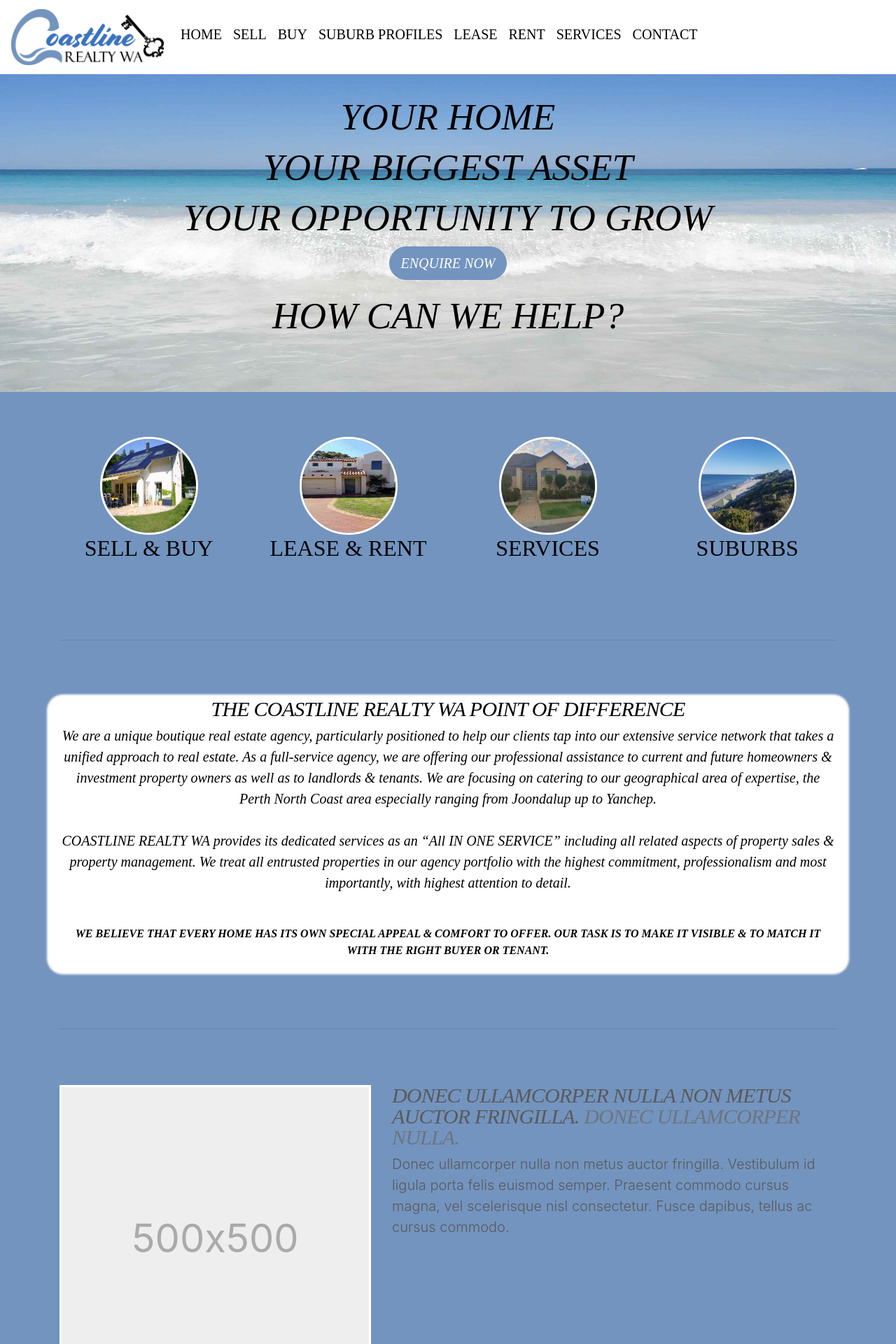
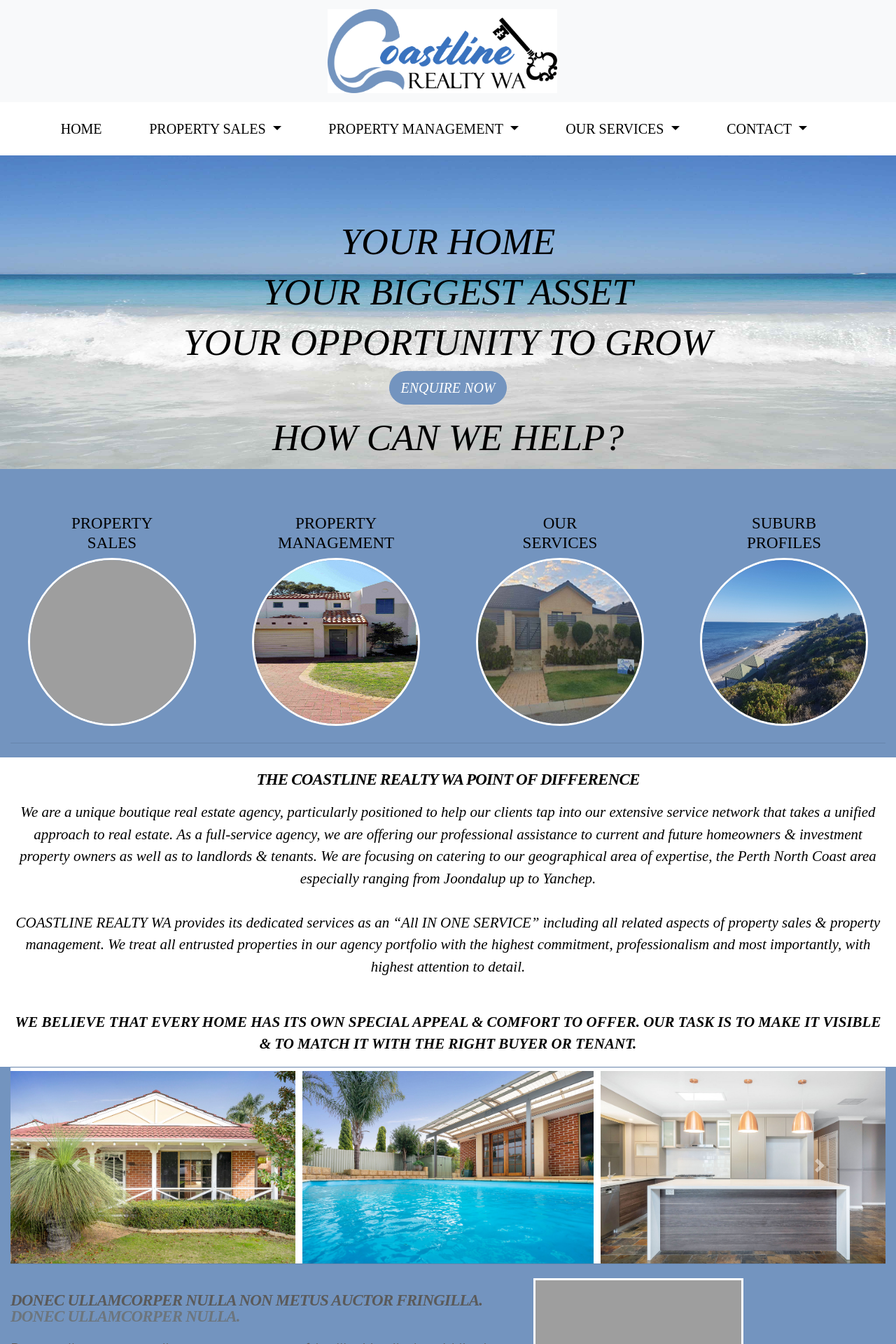
Before and after one commit to Nathan-Rosenboom/Coastline-Realty, a web app: file public/template1.html in a window 1280 px wide. Shown: the top 1920 px of the page at 70% size. Run offline with its HTML, style and script files only (its server is not run), Linux system fonts and the light colour scheme; some libraries are stand-ins or nearby versions; grey boxes are pictures that could not be loaded.

Commit message:
Added content and styling to template1.html

```diff
--- a/public/carousel.css
+++ b/public/carousel.css
@@ -3,7 +3,6 @@
 /* Padding below the footer and lighter body text */
 
 body {
-  padding-top: 3rem;
   padding-bottom: 3rem;
   color: #5a5a5a;
   background-color: #7394bf;
@@ -14,7 +13,7 @@
 }
 
 .navbar-brand-img {
-  height: 10vh;
+  height: 15vh;
 
 }
 
@@ -22,17 +21,22 @@
   text-transform: uppercase;
   font-family: 'Times New Roman', Times, serif;
   color: black;
+  width: max-content;
+  font-size: 20px;
 }
+
+.nav-link {
+  margin-left: auto;
+  margin-right: 2vmax;
+}
+
 
 
 /* CUSTOMIZE THE CAROUSEL
 -------------------------------------------------- */
 
 /* Carousel base class */
-.carousel {
-  margin-bottom: 4rem;
 
-}
 /* Since positioning the image, we need to help out the caption */
 .carousel-caption {
   bottom: 3rem;
@@ -51,12 +55,14 @@
 .carousel-item {
   height: 32rem;
 }
+
 .carousel-item > img {
   position: absolute;
   top: 0;
   left: 0;
   min-width: 100%;
-  height: 32rem;
+  height: 28rem;
+
 }
 
 .carousel-btn {
@@ -76,9 +82,7 @@
   margin-bottom: 1.5rem;
   text-align: center;
 }
-.marketing h2 {
-  font-weight: 400;
-}
+
 .marketing .col-lg-4 p {
   margin-right: .75rem;
   margin-left: .75rem;
@@ -88,6 +92,7 @@
   text-transform: uppercase;
   font-family: 'Times New Roman', Times, serif;
   color: black;
+  font-size: 23px;
 }
 
 .bd-placeholder-img {
@@ -97,63 +102,97 @@
 }
 /* Featurettes
 ------------------------- */
-
+.featurette {
+  margin-top: 20px;
+}
 .featurette-divider {
-  margin: 5rem 0; /* Space out the Bootstrap <hr> more */
+  margin: 0 0; /* Space out the Bootstrap <hr> more */
 }
 
 /* Thin out the marketing headings */
 .featurette-heading {
-  font-weight: 10;
+  font-weight: bold;
   line-height: 1;
   letter-spacing: -.05rem;
   font-family: 'Times New Roman', Times, serif;
   text-transform: uppercase;
   font-style: italic;
+  margin-top: 20px;
+  margin-bottom: 20px;
 }
 
 .about-col {
-  background-color: #ffffff;
   width: 100vw;
-  border-style: solid;
-  border-width: 3px;
-  border-color: #ffffff;
-  border-radius: 20px;
   color: black;
-  box-shadow: 0px 0px 3px 3px #ffffff;
+  background-color: #FFFFFF;
 }
 
 .about-col p {
   font-family: 'Times New Roman', Times, serif;
   font-style: italic;
+  font-size: 21px;
 }
 
 .profile-text {
   font-weight: bold;
+  font-size: 21px;
 }
+
+.lead {
+  font-size: 21px;
+}
+
+.gallery-caption{
+  position: sticky;
+
+  color: #ffffff;
+  background-color: grey;
+  transform: translateY(230px) rotate(330deg);
+  -ms-transform: rotate(330deg); /* IE 9 */
+  opacity: 50%;
+  font-family: Georgia, 'Times New Roman', Times, serif;
+}
+
+.card-img-carousel {
+  max-width: 100%;
+  max-height: 100%;
+}
+
+.card-gallery {
+  margin: 0px!important;
+  border-style: solid;
+  border-color: #ffffff;
+  border-width: 5px;
+  border-radius: 0px;
+}
+
+.gallery-items {
+  height: 280px;
+}
+
+
+
 /* RESPONSIVE CSS
 -------------------------------------------------- */
 
 @media (min-width: 40em) {
   /* Bump up size of carousel content */
-  .carousel-caption p {
-    margin-bottom: 1.25rem;
-    font-size: 1.25rem;
-    line-height: 1.4;
-  }
 
   .featurette-heading {
-    font-size: 30px;
+    font-size: 23px;
   }
 }
 
 @media (min-width: 62em) {
   .featurette-heading {
-    margin-top: 0rem;
+    margin-top: 20px;
+    margin-bottom: 20px;
   }
 }
 
 @media (max-width: 440px) {
+
+
   .carousel-text {
     font-size: 1.5rem;
   }
@@ -169,4 +208,10 @@
   .carousel-item {
     height: 50vh;
   }
+  .gallery-caption{
+    width: 700px;
+    transform: translateX(-100px) translateY(100px) rotate(330deg);
+    -ms-transform: rotate(330deg); /* IE 9 */
+
+  }
 }
--- a/public/template1.html
+++ b/public/template1.html
@@ -44,52 +44,71 @@
   </head>
   <body>
     <header>
-  <nav class="navbar navbar-expand-md navbar-light fixed-top bg-dark">
-    <a class="navbar-brand" href="#"><img class="navbar-brand-img" src="assets/img/3.png" /></a>
+      <nav class="navbar navbar-light bg-light justify-content-center">
+        <a class="navbar-brand" href="#"><img class="navbar-brand-img" src="assets/img/3.png" /></a>
+      </nav>
+  <nav class="navbar navbar-expand-md navbar-light bg-dark justify-content-center">
+
     <button class="navbar-toggler" type="button" data-toggle="collapse" data-target="#navbarCollapse" aria-controls="navbarCollapse" aria-expanded="false" aria-label="Toggle navigation">
       <span class="navbar-toggler-icon"></span>
     </button>
-    <div class="collapse navbar-collapse" id="navbarCollapse">
-      <ul class="navbar-nav mr-auto">
+    <div class="collapse navbar-collapse justify-content-center" id="navbarCollapse">
+      <ul class="navbar-nav justify-content-center col-md-12">
         <li class="nav-item">
-          <a class="nav-link active" href="./temp.html">
-            <h5 class="nav-tab">Home</h5>
-          </a>
+          <div class="dropdown nav-link">
+            <a href="./template1.html"><button class="btn nav-tab" type="button" id="dropdownMenuButton">
+              Home
+            </button></a>
+          </div>
+        </li>
+        <li>
+          <div class="dropdown nav-link">
+            <button class="btn dropdown-toggle nav-tab" type="button" id="dropdownMenuButton" data-toggle="dropdown" aria-haspopup="true" aria-expanded="false">
+              Property Sales
+            </button>
+            <div class="dropdown-menu" aria-labelledby="dropdownMenuButton">
+              <a class="dropdown-item" href="#">Buy</a>
+              <a class="dropdown-item" href="#">Sell</a>
+              <a class="dropdown-item" href="#">Something else here</a>
+            </div>
+          </div>
         </li>
         <li class="nav-item">
-          <a class="nav-link active" href="./temp.html">
-            <h5 class="nav-tab">Sell</h5>
-          </a>
+          <div class="dropdown nav-link">
+            <button class="btn dropdown-toggle nav-tab" type="button" id="dropdownMenuButton" data-toggle="dropdown" aria-haspopup="true" aria-expanded="false">
+              Property Management
+            </button>
+            <div class="dropdown-menu" aria-labelledby="dropdownMenuButton">
+              <a class="dropdown-item" href="#">Lease</a>
+              <a class="dropdown-item" href="#">Rent</a>
+              <a class="dropdown-item" href="#">Owners Portal</a>
+              <a class="dropdown-item" href="#">Tennants Portal</a>
+            </div>
+          </div>
         </li>
         <li class="nav-item">
-          <a class="nav-link active" href="./temp.html">
-            <h5 class="nav-tab">Buy</h5>
-          </a>
+          <div class="dropdown nav-link">
+            <button class="btn dropdown-toggle nav-tab" type="button" id="dropdownMenuButton" data-toggle="dropdown" aria-haspopup="true" aria-expanded="false">
+              Our Services
+            </button>
+            <div class="dropdown-menu" aria-labelledby="dropdownMenuButton">
+              <a class="dropdown-item" href="#">Buy</a>
+              <a class="dropdown-item" href="#">Sell</a>
+              <a class="dropdown-item" href="#">Something else here</a>
+            </div>
+          </div>
         </li>
         <li class="nav-item">
-          <a class="nav-link active" href="./temp.html">
-            <h5 class="nav-tab">Suburb Profiles</h5>
-          </a>
-        </li>
-        <li class="nav-item">
-          <a class="nav-link active" href="./temp.html">
-            <h5 class="nav-tab">Lease</h5>
-          </a>
-        </li>
-        <li class="nav-item">
-          <a class="nav-link active" href="./temp.html">
-            <h5 class="nav-tab">Rent</h5>
-          </a>
-        </li>
-        <li class="nav-item">
-          <a class="nav-link" href="#!">
-            <h5 class="nav-tab">Services</h5>
-          </a>
-        </li>
-        <li class="nav-item">
-          <a class="nav-link active" href="#!">
-            <h5 class="nav-tab">Contact</h5>
-          </a>
+          <div class="dropdown nav-link">
+            <button class="btn dropdown-toggle nav-tab" type="button" id="dropdownMenuButton" data-toggle="dropdown" aria-haspopup="true" aria-expanded="false">
+              Contact
+            </button>
+            <div class="dropdown-menu" aria-labelledby="dropdownMenuButton">
+              <a class="dropdown-item" href="#">Buy</a>
+              <a class="dropdown-item" href="#">Sell</a>
+              <a class="dropdown-item" href="#">Something else here</a>
+            </div>
+          </div>
         </li>
       </ul>
     </div>
@@ -107,7 +126,7 @@
             <h2 class="carousel-text">Your Home</h2>
             <h2 class="carousel-text">Your Biggest Asset</h2>
             <h2 class="carousel-text">Your Opportunity To Grow</h2>
-            <p><a class="btn btn-lg btn-primary carousel-btn" href="#" role="button">Enquire Now</a></p>
+            <p><a class="btn btn-lg btn-primary carousel-btn" href="./form.html" role="button">Enquire Now</a></p>
             <h2 class="carousel-text">How Can We Help?</h2>
           </div>
         </div>
@@ -120,32 +139,32 @@
   ================================================== -->
   <!-- Wrap the rest of the page in another container to center all the content. -->
 
-  <div class="container marketing">
+  <div class="container-fluid marketing">
 
     <!-- Three columns of text below the carousel -->
     <div class="row">
       <div class="col-lg-3">
         <a href="#" role="button">
-        <img class="bd-placeholder-img rounded-circle" width="140" height="140" src="assets/img/4.jpg" preserveAspectRatio="xMidYMid slice" focusable="false" role="img" aria-label="Placeholder: 140x140"/>
-        <h2 class="img-text">Sell & Buy</h2>
+          <h2 class="img-text">Property<br>Sales</h2>
+        <img class="bd-placeholder-img rounded-circle" width="240" height="240" src="assets/img/4.jpg" preserveAspectRatio="xMidYMid slice" focusable="false" role="img" aria-label="Placeholder: 140x140"/>
         </a>
       </div><!-- /.col-lg-4 -->
       <div class="col-lg-3">
         <a href="#" role="button">
-        <img class="bd-placeholder-img rounded-circle" width="140" height="140" src="assets/img/5.jpg" preserveAspectRatio="xMidYMid slice" focusable="false" role="img" aria-label="Placeholder: 140x140"/>
-        <h2 class="img-text">Lease & Rent</h2>
+          <h2 class="img-text">Property<br>Management</h2>
+        <img class="bd-placeholder-img rounded-circle" width="240" height="240" src="assets/img/5.jpg" preserveAspectRatio="xMidYMid slice" focusable="false" role="img" aria-label="Placeholder: 140x140"/>
         </a>
       </div><!-- /.col-lg-4 -->
       <div class="col-lg-3">
         <a href="#" role="button">
-        <img class="bd-placeholder-img rounded-circle" width="140" height="140" src="assets/img/6.jpeg" preserveAspectRatio="xMidYMid slice" focusable="false" role="img" aria-label="Placeholder: 140x140"/>
-        <h2 class="img-text">Services</h2>
+          <h2 class="img-text">Our<br>Services</h2>
+        <img class="bd-placeholder-img rounded-circle" width="240" height="240" src="assets/img/6.jpeg" preserveAspectRatio="xMidYMid slice" focusable="false" role="img" aria-label="Placeholder: 140x140"/>
         </a>
       </div><!-- /.col-lg-4 -->
       <div class="col-lg-3">
         <a href="#" role="button">
-        <img class="bd-placeholder-img rounded-circle" width="140" height="140" src="assets/img/7.jpg" preserveAspectRatio="xMidYMid slice" focusable="false" role="img" aria-label="Placeholder: 140x140"/>
-        <h2 class="img-text">Suburbs</h2>
+          <h2 class="img-text">Suburb<br>Profiles</h2>
+        <img class="bd-placeholder-img rounded-circle" width="240" height="240" src="assets/img/7.jpg" preserveAspectRatio="xMidYMid slice" focusable="false" role="img" aria-label="Placeholder: 140x140"/>
         </a>
       </div><!-- /.col-lg-4 -->
     </div><!-- /.row -->
@@ -171,15 +190,76 @@
 
     <hr class="featurette-divider">
 
-    <div class="row featurette">
-      <div class="col-md-7 order-md-2">
-        <h2 class="featurette-heading">Donec ullamcorper nulla non metus auctor fringilla. <span class="text-muted">Donec ullamcorper nulla.</span></h2>
-        <p class="lead">Donec ullamcorper nulla non metus auctor fringilla. Vestibulum id ligula porta felis euismod semper. Praesent commodo cursus magna, vel scelerisque nisl consectetur. Fusce dapibus, tellus ac cursus commodo.</p>
+
+      <div id="carouselExampleCaptions" class="carousel slide" data-ride="carousel">
+        <ol class="carousel-indicators">
+          <li data-target="#carouselExampleCaptions" data-slide-to="0" class="active"></li>
+          <li data-target="#carouselExampleCaptions" data-slide-to="1"></li>
+          <li data-target="#carouselExampleCaptions" data-slide-to="2"></li>
+          <li data-target="#carouselExampleCaptions" data-slide-to="3"></li>
+        </ol>
+        <div class="carousel-inner">
+          <div class="carousel-item active gallery-items">
+            <div class="card-deck gallery">
+              <div class="card card-gallery">
+                  <img class="card-img-carousel" src="./assets/img/gallery/_DSC3040.jpg" alt="Card image">
+              </div>
+              <div class="card card-gallery">
+                  <img class="card-img-carousel" src="./assets/img/gallery/_DSC3070.jpg" alt="Card image">
+              </div>
+              <div class="card card-gallery">
+                  <img class="card-img-carousel" src="./assets/img/gallery/Kitchen View 1 .jpg" alt="Card image">
+              </div>
+            </div>
+          </div>
+          <div class="carousel-item gallery-items">
+            <div class="card-deck gallery">
+              <div class="card card-gallery">
+                  <img class="card-img-carousel" src="./assets/img/gallery/4.jpg" alt="Card image">
+              </div>
+              <div class="card card-gallery">
+                  <img class="card-img-carousel" src="./assets/img/gallery/Livingroom area jpg.jpg" alt="Card image">
+              </div>
+              <div class="card card-gallery">
+                  <img class="card-img-carousel" src="./assets/img/gallery/5.jpg" alt="Card image">
+              </div>
+            </div>
+          </div>
+          <div class="carousel-item gallery-items">
+            <div class="card-deck gallery">
+              <div class="card card-gallery">
+                  <img class="card-img-carousel" src="./assets/img/gallery/Dining Room.jpg" alt="Card image">
+              </div>
+              <div class="card card-gallery">
+                  <img class="card-img-carousel" src="./assets/img/gallery/Rental property 20170402_141108.jpg" alt="Card image">
+              </div>
+              <div class="card card-gallery">
+                  <img class="card-img-carousel" src="./assets/img/gallery/Bedroom 3.jpg" alt="Card image">
+              </div>
+            </div>
+        </div>
+        <div class="carousel-item gallery-items">
+          <div class="card-deck gallery">
+            <div class="card card-gallery">
+                <img class="card-img-carousel" src="./assets/img/gallery/24-Front Ansicht Haus.jpg" alt="Card image">
+            </div>
+            <div class="card card-gallery">
+                <img class="card-img-carousel" src="./assets/img/gallery/7a_wesley_joondalup-03.jpg" alt="Card image">
+            </div>
+            <div class="card card-gallery">
+                <img class="card-img-carousel" src="./assets/img/gallery/7a_wesley_joondalup-20.jpg" alt="Card image">
+            </div>
+          </div>
       </div>
-      <div class="col-md-5 order-md-1">
-        <svg class="bd-placeholder-img bd-placeholder-img-lg featurette-image img-fluid mx-auto" width="500" height="500" xmlns="http://www.w3.org/2000/svg" preserveAspectRatio="xMidYMid slice" focusable="false" role="img" aria-label="Placeholder: 500x500"><title>Placeholder</title><rect width="100%" height="100%" fill="#eee"/><text x="50%" y="50%" fill="#aaa" dy=".3em">500x500</text></svg>
+        <a class="carousel-control-prev" href="#carouselExampleCaptions" role="button" data-slide="prev">
+          <span class="carousel-control-prev-icon" aria-hidden="true"></span>
+          <span class="sr-only">Previous</span>
+        </a>
+        <a class="carousel-control-next" href="#carouselExampleCaptions" role="button" data-slide="next">
+          <span class="carousel-control-next-icon" aria-hidden="true"></span>
+          <span class="sr-only">Next</span>
+        </a>
       </div>
-    </div>
 
     <hr class="featurette-divider">
 
@@ -189,7 +269,7 @@
         <p class="lead">Donec ullamcorper nulla non metus auctor fringilla. Vestibulum id ligula porta felis euismod semper. Praesent commodo cursus magna, vel scelerisque nisl consectetur. Fusce dapibus, tellus ac cursus commodo.</p>
       </div>
       <div class="col-md-5">
-        <svg class="bd-placeholder-img bd-placeholder-img-lg featurette-image img-fluid mx-auto" width="500" height="500" xmlns="http://www.w3.org/2000/svg" preserveAspectRatio="xMidYMid slice" focusable="false" role="img" aria-label="Placeholder: 500x500"><title>Placeholder</title><rect width="100%" height="100%" fill="#eee"/><text x="50%" y="50%" fill="#aaa" dy=".3em">500x500</text></svg>
+        <img class="bd-placeholder-img bd-placeholder-img-lg featurette-image img-fluid mx-auto" width="300" height="300" src="./assets/img/gallery/Frangipani DSCN2432.jpg" preserveAspectRatio="xMidYMid slice" focusable="false" role="img" aria-label="Placeholder: 500x500"><title>Placeholder</title><rect width="100%" height="100%" fill="#eee"/><text x="50%" y="50%" fill="#aaa" dy=".3em">500x500</text></svg>
       </div>
     </div>
 
```
Also changed, not shown: public/form.html (+66 -96 lines), public/style.css (+0 -19 lines), public/temp.html (+4 -4 lines), public/assets/img/4.jpg (deleted), public/assets/img/Dining Room.jpg (deleted).
